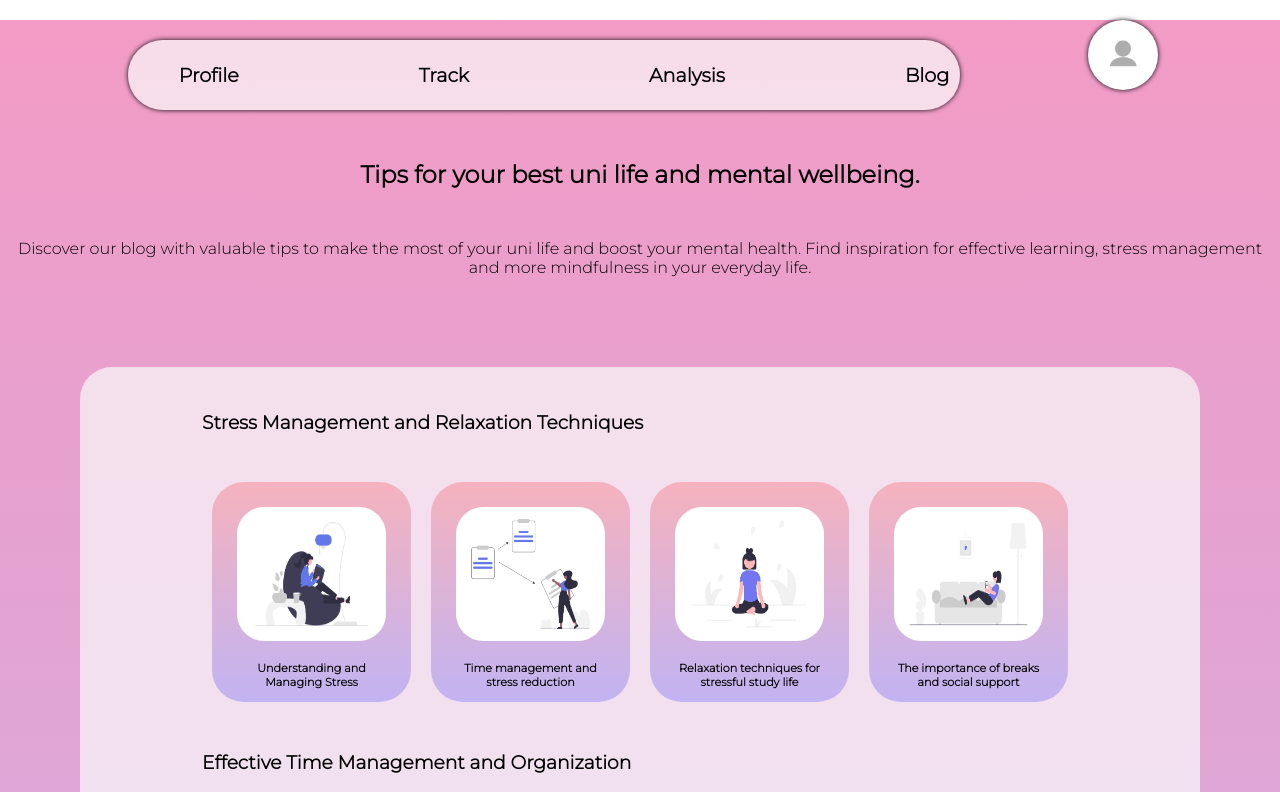
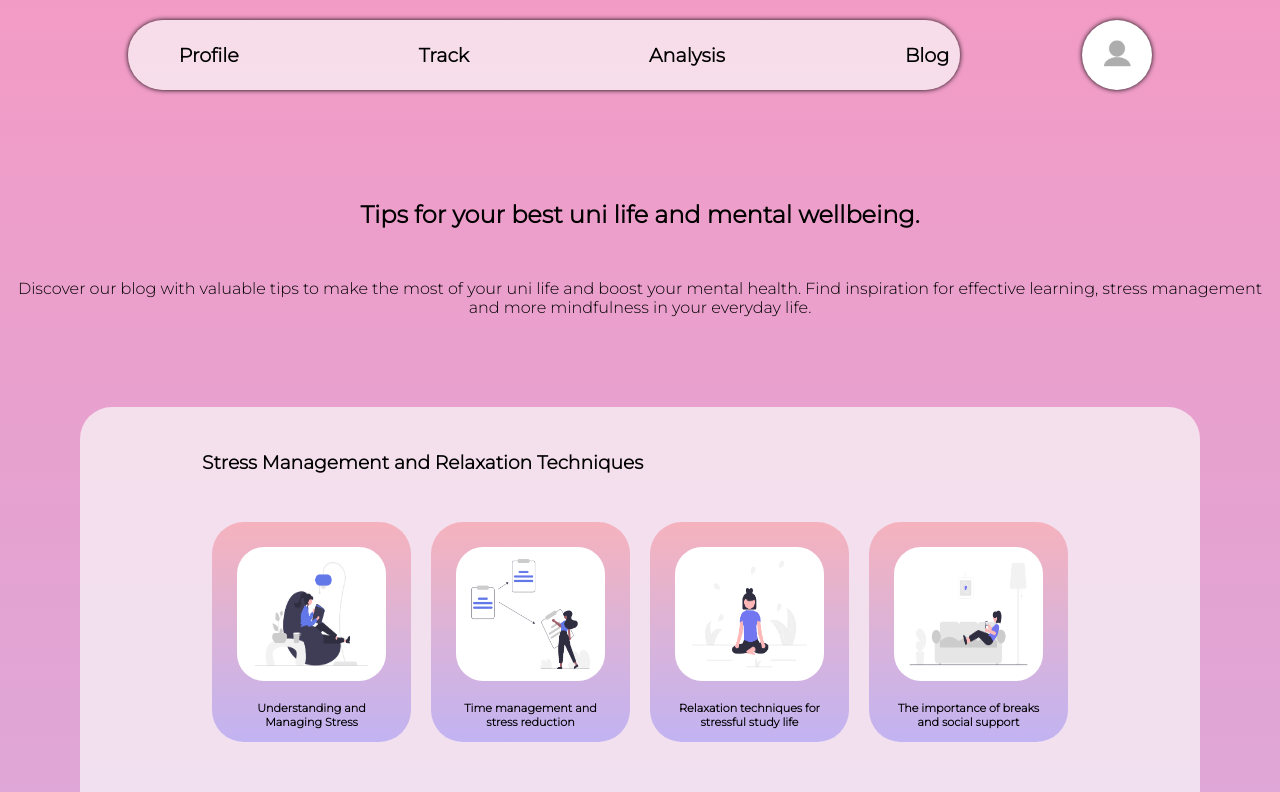
Before and after one commit to aanckr/co2-final-project, a React (Create React App) app: page /Blog/1 in a window 1280 px wide. Shown: the top 792 px of the page. Built offline with nearby package versions, Linux system fonts and the light colour scheme.

Commit message:
Adjusted styling

```diff
--- a/src/Header.css
+++ b/src/Header.css
@@ -1,6 +1,6 @@
 #navigation{
     font-size: 1.2em;
-    margin: 20px 10%;
+    margin: 20px 0 100px 10%;
     width: 65%;
     height: 70px;
     border-radius: 70px;
@@ -26,7 +26,8 @@
   #profile-picture{
     height: 70px;
     width: 70px;
-    margin: 20px 15% 20px 85%;
+    float: right;
+    margin: 20px 10% 20px 0;
     border-radius: 70px;
     box-shadow: 0 0 5px 0 black;
     background-color: white;
--- a/src/Header.js
+++ b/src/Header.js
@@ -23,10 +23,9 @@ function Header() {
           </li>
         </ul>
       </nav>
-
       <div id="profile-picture">
-      <a onClick={() => window.location.href = `http://localhost:3000/Profile/${user_name}`}><img src={profilePicture}  alt="Profile Picture" /></a>
-      </div>
+        <a onClick={() => window.location.href = `http://localhost:3000/Profile/${user_name}`}><img src={profilePicture}  alt="Profile Picture" /></a>
+        </div>
     </div>
   );
 }
```
